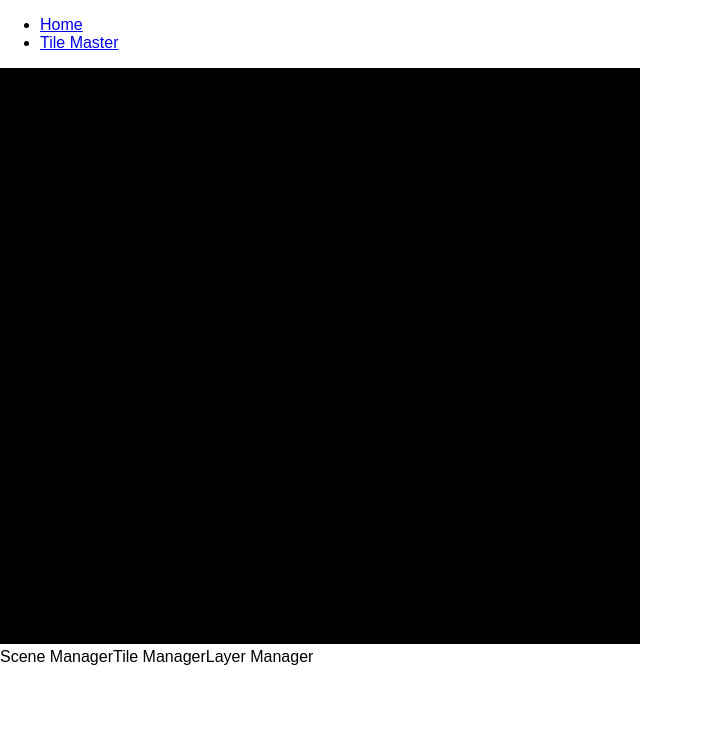
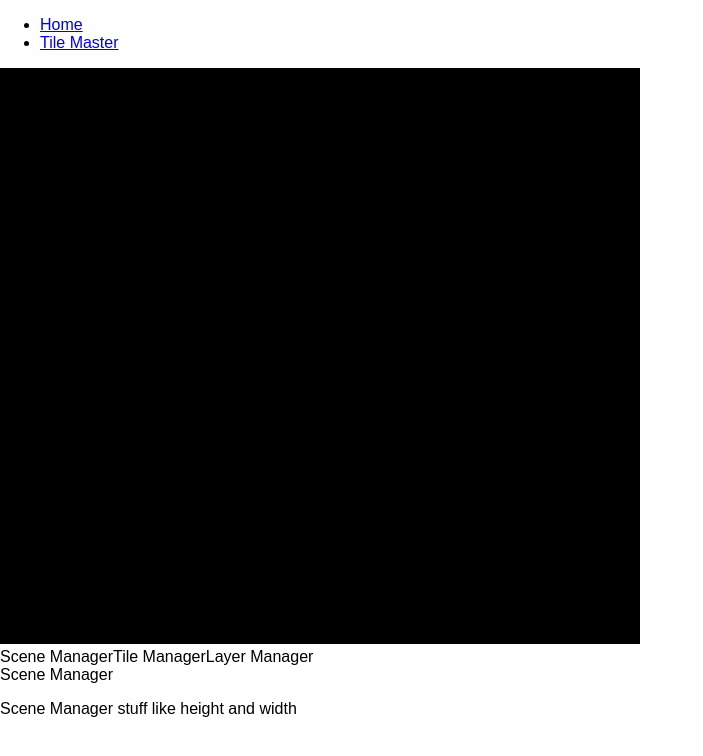
Before and after one commit to elyctech/reality-platform-react, a React app: page /tile-master in a window 1280 px wide. Both pictures are taken after a click on the element "Scene Manager". Shown: the top 756 px of the page, without its empty margins (0-703 px from the left). Built offline with nearby package versions, Linux system fonts and the light colour scheme.

Commit message:
Add scene, tile, and layer managers

```diff
--- a/src/tile-master/ToolBox.js
+++ b/src/tile-master/ToolBox.js
@@ -1,6 +1,10 @@
-import React      from 'react';
+import React        from 'react';
 
-import ToolButton from "./ToolButton";
+import LayerManager from './layer-manager/LayerManager';
+import SceneManager from './scene-manager/SceneManager';
+import ToolButton   from "./ToolButton";
+import ToolDrawer   from "./ToolDrawer";
+import TileManager  from './tile-manager/TileManager';
 
 class ToolBox extends React.Component
 {
@@ -9,39 +13,84 @@ class ToolBox extends React.Component
     super(props);
 
     this.state = {
-      "tools" : new Map([
-        ["scene-manager", "Scene Manager"],
-        ["tile-manager",  "Tile Manager"],
-        ["layer-manager", "Layer Manager"]
-      ])
+      "openDrawer"  : null
     };
 
     this.toggleDrawer = this.toggleDrawer.bind(this);
+
+    const toolData  = new Map([
+      [
+        "scene-manager",
+        {
+          "element" : React.createElement(SceneManager),
+          "title"   : "Scene Manager"
+        }
+      ],
+      [
+        "tile-manager",
+        {
+          "element" : React.createElement(TileManager),
+          "title"   : "Tile Manager"
+        }
+      ],
+      [
+        "layer-manager",
+        {
+          "element" : React.createElement(LayerManager),
+          "title"   : "Layer Manager"
+        }
+      ]
+    ]);
+
+    this.toolButtons  = [];
+    this.toolDrawers = new Map();
+
+    for (let [toolId, tool] of toolData)
+    {
+      this.toolButtons.push(
+        React.createElement(
+          ToolButton,
+          {
+            key           : toolId,
+            title         : tool.title,
+            toggleDrawer  : this.toggleDrawer,
+            toolId        : toolId
+          }
+        )
+      );
+
+      this.toolDrawers.set(
+        toolId,
+        React.createElement(
+          ToolDrawer,
+          {
+            title   : tool.title,
+            toolId  : toolId
+          },
+          tool.element
+        )
+      );
+    }
   }
 
   toggleDrawer(toolId)
   {
-    console.log(`Toggling ${this.state.tools.get(toolId)}`);
+    this.setState({
+      "openDrawer"  : toolId
+    });
   }
 
   render()
   {
-    const buttons = [];
-
-    for (let [toolId, title] of this.state.tools)
-    {
-      buttons.push(
-        <ToolButton title         = {title}
-                    toggleDrawer  = {this.toggleDrawer}
-                    toolId        = {toolId}
-        />
-      );
-    }
-
     return (
-      <section>
-        {buttons}
-      </section>
+      <div>
+        <section>
+          {this.toolButtons}
+        </section>
+        <section>
+          {this.toolDrawers.get(this.state.openDrawer)}
+        </section>
+      </div>
     );
   }
 }
--- a/src/tile-master/ToolButton.js
+++ b/src/tile-master/ToolButton.js
@@ -19,8 +19,8 @@ class ToolButton extends React.Component
   render()
   {
     return (
-      <span class   = "tool-button"
-            onClick = {this.toggleDrawer}
+      <span className = "tool-button"
+            onClick   = {this.toggleDrawer}
       >
         {this.props.title}
       </span>
--- /dev/null
+++ b/src/tile-master/ToolDrawer.js
@@ -0,0 +1,20 @@
+import React from 'react';
+
+class ToolDrawer extends React.Component
+{
+  render()
+  {
+    return (
+      <article  className = "tool-drawer">
+        <span   className = "tool-title">
+          {this.props.title}
+        </span>
+        <div>
+          {this.props.children}
+        </div>
+      </article>
+    );
+  }
+}
+
+export default ToolDrawer;
--- /dev/null
+++ b/src/tile-master/layer-manager/LayerManager.js
@@ -0,0 +1,17 @@
+import React      from 'react';
+
+import ToolDrawer from '../ToolDrawer';
+
+class LayerManager extends React.Component
+{
+  render()
+  {
+    return (
+      <p>
+        Layer Manager stuff like which layers are active and/or shown
+      </p>
+    );
+  }
+}
+
+export default LayerManager;
--- /dev/null
+++ b/src/tile-master/scene-manager/SceneManager.js
@@ -0,0 +1,17 @@
+import React      from 'react';
+
+import ToolDrawer from '../ToolDrawer';
+
+class SceneManager extends React.Component
+{
+  render()
+  {
+    return (
+      <p>
+        Scene Manager stuff like height and width
+      </p>
+    );
+  }
+}
+
+export default SceneManager;
--- /dev/null
+++ b/src/tile-master/tile-manager/TileManager.js
@@ -0,0 +1,17 @@
+import React      from 'react';
+
+import ToolDrawer from '../ToolDrawer';
+
+class TileManager extends React.Component
+{
+  render()
+  {
+    return (
+      <p>
+        Tile Manager stuff like tile map and height and width of tiles
+      </p>
+    );
+  }
+}
+
+export default TileManager;
```
